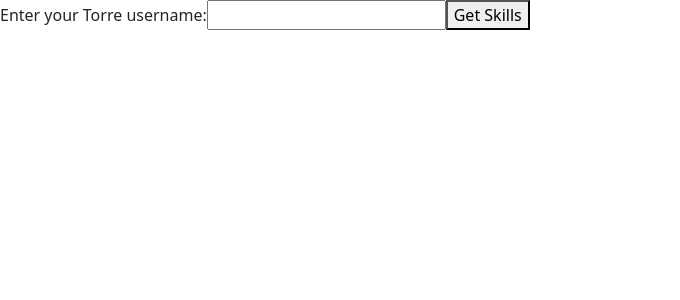
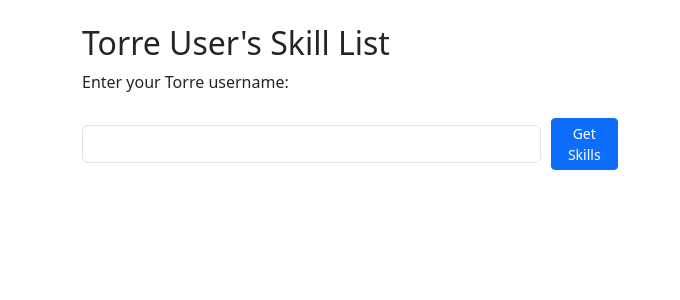
Before and after one commit to geramirezl/fronttesttorre, a Vue app: page / in a window 1280 px wide. Shown: the top 300 px of the page, without its empty margins (0-680 px from the left). Built offline with nearby package versions, Linux system fonts and the light colour scheme.

Commit message:
Style User Skills component

```diff
--- a/src/components/SkillInfoModal.vue
+++ b/src/components/SkillInfoModal.vue
@@ -4,7 +4,7 @@
         <div class="modal-dialog modal-o" role="document">
             <div class="modal-content">
                 <div class="modal-header">
-                <h4 class="modal-title">SKILL :<h4 class=" text-r">{{ selectedSkill.name }}</h4></h4>
+                <h4 class="modal-title">SKILL <h4 class=" text-r">{{ selectedSkill.name }}</h4></h4>
 
 
 
@@ -30,6 +30,8 @@
   </template>
 
   <script>
+  import 'bootstrap';
+  import 'bootstrap/dist/css/bootstrap.min.css';
   export default {
     props: {
       show: Boolean,
--- a/src/components/UserSkills.vue
+++ b/src/components/UserSkills.vue
@@ -1,22 +1,39 @@
 <template>
-    <div>
+    <div class="container">
+        <div class="row mt-4">
+            <div class="col-md-6">
+                <h2>Torre User's Skill List</h2>
 
-        <label for="username-input">Enter your Torre username:</label>
-        <input type="text" id="username-input" v-model="username">
-        <button @click="getSkills">Get Skills</button>
+                <label for="username-input" class="form-label">Enter your Torre username:</label>
+                <div class="d-flex justify-content-between align-items-center">
+                    <input type="text" id="username-input" class="form-control" v-model="username">
+                    <button class="btn btn-primary my-3 btn-sm" @click="getSkills">Get Skills</button>
+                </div>
+            </div>
+        </div>
 
-        <h1 v-if="skills.length">{{personInfo.name}}</h1>
-        <h2 v-if="skills.length">Percent complete user profile: {{personInfo.completion}}</h2>
-        <ul v-if="skills.length">
+        <div class="row mt-12 " v-if="skills.length">
+            <div class="col-md-12 ">
+                <h1>{{personInfo.name}}</h1>
+                <h2>Percent complete user profile: {{personInfo.completion}}</h2>
+                <ul class="list">
 
-            <li v-for="skill in skills" :key="skill.id">
-            <b>{{ skill.name }}:</b>
-            <button @click="showSkillsInfo(skill)">Show Skills Info</button>
+                    <li v-for="skill in skills" :key="skill.id" >
+                        <button class="btn btn-success" @click="showSkillsInfo(skill)">Show Skills Info</button>
+                        <b class="text-secondary" >{{ skill.name }}</b>
 
-            </li>
 
-        </ul>
-        <div v-else><p v-if=botonBoolean>No skills or user found</p></div>
+                    </li>
+
+                </ul>
+            </div>
+        </div>
+
+        <div class="row mt-4" v-else>
+            <div class="col-md-12">
+                <p class="text-danger" v-if=botonBoolean>No skills or user found</p>
+            </div>
+        </div>
 
 
         <SkillInfoModal :selectedSkill="selectedSkill" :show="showModal" @close="closeSkillsInfo" />
@@ -82,3 +99,14 @@
   },
   };
   </script>
+  <style scoped>
+.btn {
+  margin-left: 10px;
+  margin: 10px
+}
+.list{
+  list-style-type: none;
+  margin: 0;
+  padding: 0;
+}
+</style>
```
